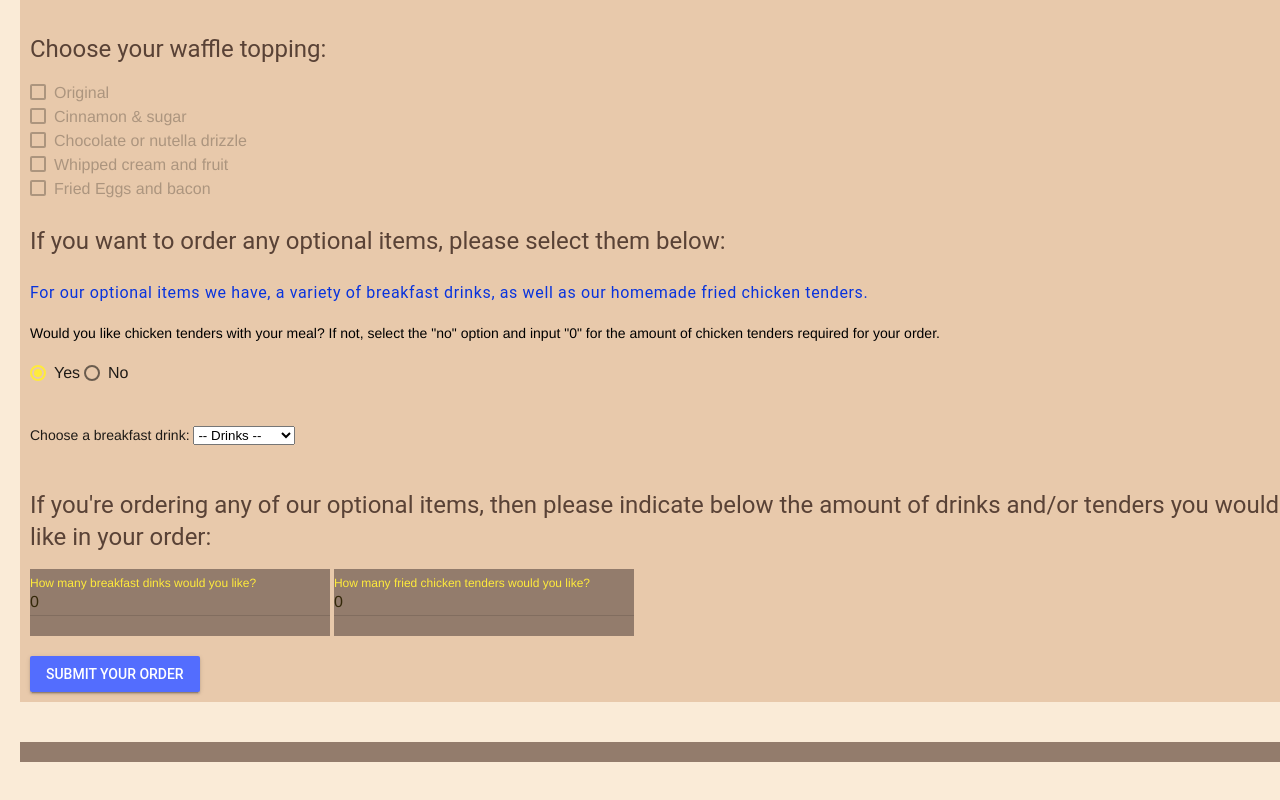
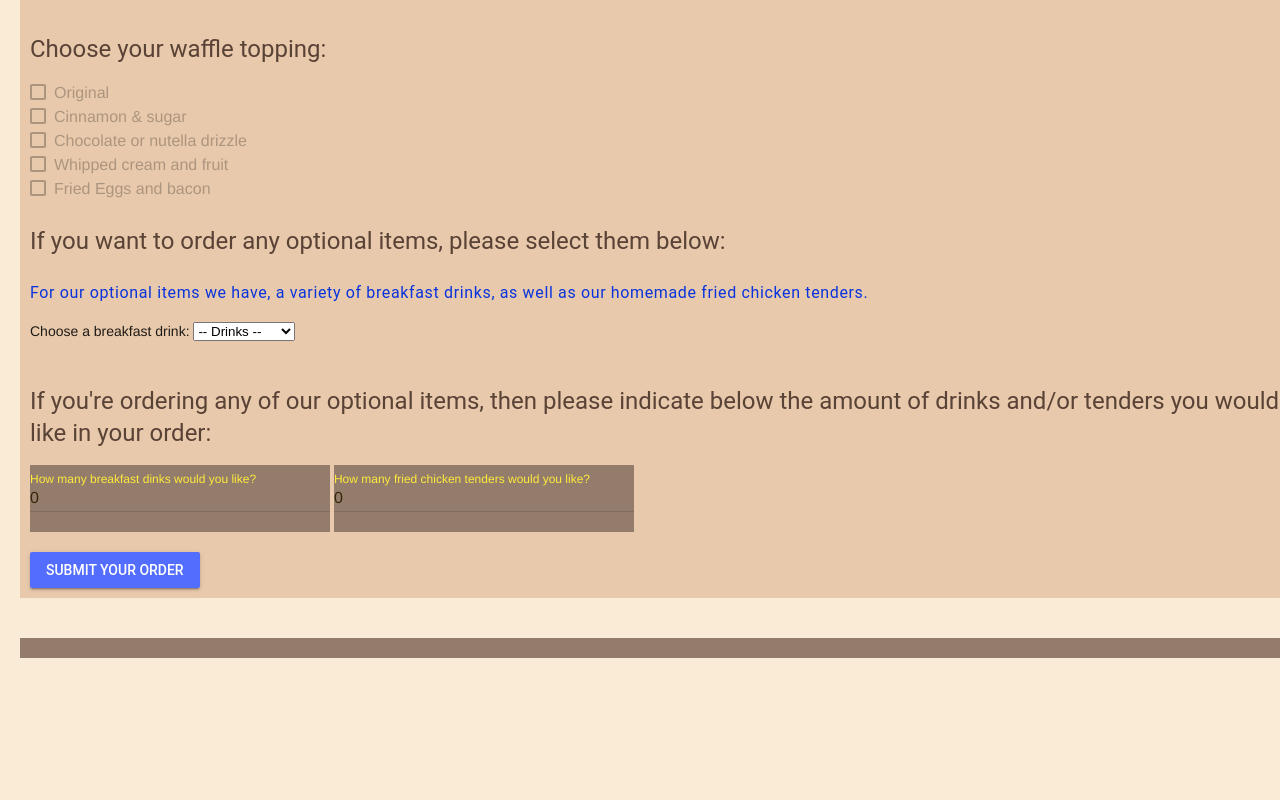
Before and after one commit to ICS20-Programming-LilyC/Assign-04-HTML-Waffles, a plain HTML site: page index.html in a window 1280 px wide. Shown: the part 934-1734 px from the top of the page. After the commit the page ends 1632 px from the top, so only its background shows below. Drawn offline with nearby package versions, Linux system fonts and the light colour scheme.

Commit message:
removed radio button.

```diff
--- a/index.html
+++ b/index.html
@@ -143,24 +143,6 @@
       <h4>If you want to order any optional items, please select them below:</h4>
       <h6>For our optional items we have, a variety of breakfast drinks, as well as our homemade fried chicken tenders.</h6>
 
-    <!--Fried Chicken tenders radio buttons-->
-      <p>Would you like chicken tenders with your meal? If not, select the "no" option and input "0" for the amount of chicken tenders required for your order.</p>
-
-    <!--MDL radio button (Yes)-->
-      <label class="mdl-radio mdl-js-radio mdl-js-ripple-effect" for="option-1">
-        <input type="radio" id="option-1" class="mdl-radio__button" name="options" value="1" checked>
-        <span class="mdl-radio__label">Yes</span>
-      </label>
-
-    <!--MDL radio button (Off)-->
-      <label class="mdl-radio mdl-js-radio mdl-js-ripple-effect" for="option-2">
-        <input type="radio" id="option-2" class="mdl-radio__button" name="options" value="2">
-        <span class="mdl-radio__label">No</span>
-      </label>
-      <br>
-      <br>
-      <br>
-
     <!--Multiple choice - picking an optional breakfast drink-->
       <label for="drinks">Choose a breakfast drink:</label>
       <select id="drinks" name="drinks">
```
